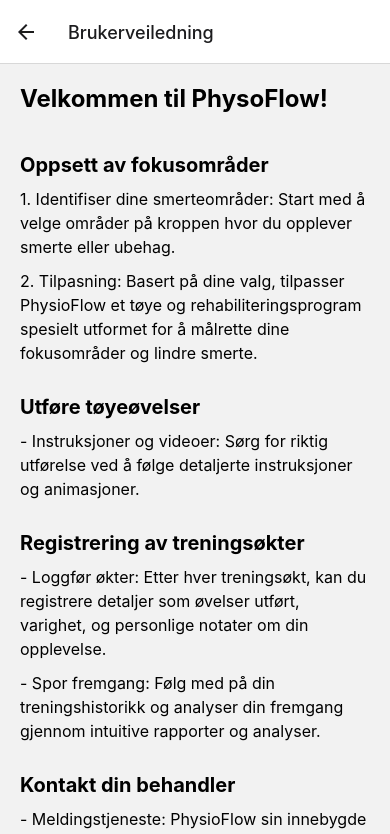
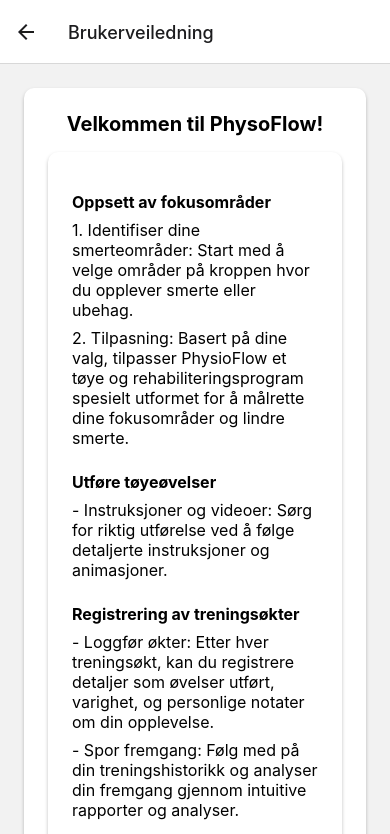
Before and after one commit to TommyS-NO/PhysioFlow-Prototype, a React Native app in the folder frontend/: screen /UserGuideScreen in a window 390 px wide. Shown: the top 834 px of the page. Built offline with nearby package versions, Linux system fonts and the light colour scheme; no server answers; the database is empty.

Commit message:
Styled About- and UserScreen

```diff
--- a/frontend/Screens/AboutScreen.tsx
+++ b/frontend/Screens/AboutScreen.tsx
@@ -1,79 +1,83 @@
 import React from "react";
 import { ScrollView, Text, Image, StyleSheet, View } from "react-native";
-import FooterNavigation from "../Components/FooterNavigation/FooterNavigation";
-
+// import FooterNavigation from "../Components/FooterNavigation/FooterNavigation";
+import { theme } from "../theme";
 
 const AboutScreen: React.FC = () => {
   return (
     <View style={styles.container}>
-    <ScrollView
-      style={styles.scrollView}
-      contentContainerStyle={styles.contentContainer}
-    >
-      <Text style={styles.heading}>PhysioFlow</Text>
+      <View style={styles.textContainer}>
+        <Text style={styles.title}>PhysioFlow</Text>
+        <ScrollView style={styles.textContainer}>
           <Text style={styles.text}>
-        Velkommen til PhysioFlow- din digitale partner for fysioterapi og
+            Velkommen til PhysioFlow - din digitale partner for fysioterapi og
             rehabilitering, når og hvor det passer deg.{" "}
           </Text>
           <Text style={styles.text}>
             Ved å kombinere det nyeste innen kunstig intelligens (AI) med
             ekspertisen til vårt team av fysioterapeuter, har vi skapt en unik
-        plattform designet for å gi deg personlig tilpasset veiledning og støtte
-        gjennom din rehabiliteringsreise.
+            plattform designet for å gi deg personlig tilpasset veiledning og
+            støtte gjennom din rehabiliteringsreise.
           </Text>
           <Image
             source={require("../Assets/Robot_1.png")}
-        style={styles.welcomeImage}
+            style={styles.image}
           />
-      <Text style={styles.heading}>Vår visjon</Text>
+          <Text style={styles.header}>Vår visjon</Text>
           <Text style={styles.text}>
-        I en verden hvor tilgangen til helsehjelp stadig utfordres av både tid
-        og sted, er vår visjon å bringe fysioterapien hjem til deg. PhysioFlow
-        ble grunnlagt med en formening om at alle fortjener tilgang til
-        kvalitetsmessig fysioterapi, uavhengig av hvor de befinner seg.
+            I en verden hvor tilgangen til helsehjelp stadig utfordres av både
+            tid og sted, er vår visjon å bringe fysioterapien hjem til deg.
+            PhysioFlow ble grunnlagt med en formening om at alle fortjener
+            tilgang til kvalitetsmessig fysioterapi, uavhengig av hvor de
+            befinner seg.
           </Text>
-      <Text style={styles.heading}>Hvordan PhysioFlow fungerer</Text>
+          <Text style={styles.header}>Hvordan PhysioFlow fungerer</Text>
           <Text style={styles.bulletPoints}>Personlig tilpasning:</Text>
           <Text style={styles.text}>
-        Når du laster ned PhysioFlow-appen og oppretter din profil, blir du bedt
-        om å dele informasjon om din fysiske tilstand, dine mål og eventuelle
-        smerter eller skader. Denne informasjonen danner grunnlaget for din
-        personlige rehabiliteringsplan.
+            Når du laster ned PhysioFlow-appen og oppretter din profil, blir du
+            bedt om å dele informasjon om din fysiske tilstand, dine mål og
+            eventuelle smerter eller skader. Denne informasjonen danner
+            grunnlaget for din personlige rehabiliteringsplan.
           </Text>
 
-      <Text style={styles.bulletPoints}>Tilgjengelighet og fleksibilitet:</Text>
+          <Text style={styles.bulletPoints}>
+            Tilgjengelighet og fleksibilitet:
+          </Text>
           <Text style={styles.text}>
-        Med PhysioFlow i lommen, har du tilgang til fysioterapi døgnet rundt,
-        uten behov for å tilpasse deg tidsskjemaer eller reise til en klinikk.
-        Enten du er hjemme, på jobb, eller på reise, gir vi deg verktøyene du
-        trenger for å jobbe mot bedre helse.
+            Med PhysioFlow i lommen, har du tilgang til fysioterapi døgnet
+            rundt, uten behov for å tilpasse deg tidsskjemaer eller reise til en
+            klinikk. Enten du er hjemme, på jobb, eller på reise, gir vi deg
+            verktøyene du trenger for å jobbe mot bedre helse.
           </Text>
           <Image
             source={require("../Assets/StretchOldMale.png")}
-        style={styles.teamImage}
+            style={styles.image}
           />
           <Text style={styles.bulletPoints}>Din digitale fysioterapeut:</Text>
           <Text style={styles.text}>
-        Gjennom appen vil du motta daglige treningsplaner, instruksjonsvideoer
-        og oppfølgingsverktøy som hjelper deg å holde deg på sporet.
-        AI-teknologien muliggjør også tilpasning av programmet ditt over tid
-        basert på din progresjon og eventuelle tilbakemeldinger du gir.
+            Gjennom appen vil du motta daglige treningsplaner,
+            instruksjonsvideoer og oppfølgingsverktøy som hjelper deg å holde
+            deg på sporet. AI-teknologien muliggjør også tilpasning av
+            programmet ditt over tid basert på din progresjon og eventuelle
+            tilbakemeldinger du gir.
           </Text>
 
-      <Text style={styles.heading}>Vårt team</Text>
+          <Text style={styles.header}>Vårt team</Text>
           <Text style={styles.text}>
-        Bak PhysioFlow står et dedikert team av fysioterapeuter, dataforskere og
-        teknologientusiaster, alle med et felles mål om å gjøre rehabilitering
-        så tilgjengelig og effektiv som mulig. Vi er stolte av å kunne tilby en
-        tjeneste som ikke bare leder an i teknologisk innovasjon, men som også
-        er dypt forankret i profesjonell fysioterapipraksis.
+            Bak PhysioFlow står et dedikert team av fysioterapeuter,
+            dataforskere og teknologientusiaster, alle med et felles mål om å
+            gjøre rehabilitering så tilgjengelig og effektiv som mulig. Vi er
+            stolte av å kunne tilby en tjeneste som ikke bare leder an i
+            teknologisk innovasjon, men som også er dypt forankret i
+            profesjonell fysioterapipraksis.
           </Text>
           <Image
             source={require("../Assets/Our_team.png")}
-        style={styles.teamImage}
+            style={styles.image}
           />
         </ScrollView>
-     <FooterNavigation />
+      </View>
+      {/* <FooterNavigation /> */}
     </View>
   );
 };
@@ -81,44 +85,62 @@
 const styles = StyleSheet.create({
   container: {
     flex: 1,
-    backgroundColor: 'white',
+    padding: theme.spacing.large,
+    marginBottom: 70,
   },
-  scrollView: {
-    flex: 1,
+  textContainer: {
+    padding: 10,
+    borderRadius: 10,
+    backgroundColor: "#FFF",
+    shadowColor: "#000",
+    shadowOffset: { width: 0, height: 2 },
+    shadowOpacity: 0.25,
+    shadowRadius: 3.84,
+    elevation: 5,
   },
-  contentContainer: {
-    padding: 20,
-  },
-  heading: {
-    fontSize: 20,
+  title: {
+    fontSize: theme.fontSize.title,
+    marginTop: 20,
     fontWeight: "bold",
-    marginBottom: 20,
+    marginBottom: theme.spacing.medium,
     textAlign: "center",
   },
-  text: {
-    fontSize: 16,
-    marginBottom: 20,
-  },
-  bulletPoints: {
+  header: {
+    marginTop: 20,
     fontSize: 16,
     fontWeight: "bold",
-    marginBottom: 5,
-    marginTop: 10,
+    marginBottom: theme.spacing.medium,
   },
-  welcomeImage: {
-    width: 300,
+  text: {
+    fontSize: theme.fontSize.regular,
+    color: theme.colors.text,
+    marginBottom: theme.spacing.small,
+  },
+  button: {
+    padding: theme.spacing.medium,
+    backgroundColor: theme.colors.button,
+    borderRadius: theme.borderRadius.small,
+    marginTop: theme.spacing.large,
+  },
+  buttonText: {
+    color: "#FFF",
+    fontSize: theme.fontSize.regular,
+    fontWeight: "bold",
+    textAlign: "center",
+  },
+  image: {
+    width: "100%", // eller en spesifikk bredde basert på ditt design
     height: 300,
     borderRadius: 10,
     marginBottom: 20,
     alignSelf: "center",
   },
-  teamImage: {
-    width: 350,
-    height: 300,
-    borderRadius: 10,
-    marginBottom: 20,
-    alignSelf: "center",
+  bulletPoints: {
+    fontSize: theme.fontSize.regular,
+    fontWeight: "bold",
+    marginBottom: theme.spacing.small,
+    marginTop: theme.spacing.medium,
+    color: theme.colors.text,
   },
 });
-
 export default AboutScreen;
--- a/frontend/Screens/UserGuideScreen.tsx
+++ b/frontend/Screens/UserGuideScreen.tsx
@@ -4,6 +4,7 @@
 import { View, Text, StyleSheet, ScrollView } from "react-native";
 import { useNavigation } from "@react-navigation/native";
 import CustomButton from "../Components/CustomButton/CustomButton";
+import { theme } from "../theme";
 
 const UserGuideScreen: React.FC = () => {
   const navigation = useNavigation();
@@ -17,13 +18,14 @@
   };
 
   return (
-		<ScrollView style={styles.container}>
+    <View style={styles.container}>
+      <View style={styles.textContainer}>
         <Text style={styles.title}>Velkommen til PhysoFlow!</Text>
-
+        <ScrollView style={styles.textContainer}>
           <Text style={styles.heading}>Oppsett av fokusområder</Text>
           <Text style={styles.text}>
-				1. Identifiser dine smerteområder: Start med å velge områder på kroppen
-				hvor du opplever smerte eller ubehag.
+            1. Identifiser dine smerteområder: Start med å velge områder på
+            kroppen hvor du opplever smerte eller ubehag.
           </Text>
           <Text style={styles.text}>
             2. Tilpasning: Basert på dine valg, tilpasser PhysioFlow et tøye og
@@ -32,23 +34,17 @@
           </Text>
 
           <Text style={styles.heading}>Utføre tøyeøvelser</Text>
-			{/* <Text style={styles.text}>
-        - Daglige øvelsesforslag: Få anbefalinger for øvelser som passer for
-        dine fokusområder, komplett med instruksjonsvideoer og guider.
-      </Text> */}
+
           <Text style={styles.text}>
             - Instruksjoner og videoer: Sørg for riktig utførelse ved å følge
             detaljerte instruksjoner og animasjoner.
           </Text>
-			{/* <Text style={styles.text}>
-        - Tidtakning: Bruk appens tidtakerfunksjon for å overvåke varigheten av
-        hver øvelse for maksimal effektivitet.
-      </Text> */}
 
           <Text style={styles.heading}>Registrering av treningsøkter</Text>
           <Text style={styles.text}>
-				- Loggfør økter: Etter hver treningsøkt, kan du registrere detaljer som
-				øvelser utført, varighet, og personlige notater om din opplevelse.
+            - Loggfør økter: Etter hver treningsøkt, kan du registrere detaljer
+            som øvelser utført, varighet, og personlige notater om din
+            opplevelse.
           </Text>
           <Text style={styles.text}>
             - Spor fremgang: Følg med på din treningshistorikk og analyser din
@@ -57,19 +53,21 @@
 
           <Text style={styles.heading}>Kontakt din behandler</Text>
           <Text style={styles.text}>
-				- Meldingstjeneste: PhysioFlow sin innebygde meldingstjeneste lar deg
-				enkelt kommunisere med din behandler for rådgivning eller veiledning.
+            - Meldingstjeneste: PhysioFlow sin innebygde meldingstjeneste lar
+            deg enkelt kommunisere med din behandler for rådgivning eller
+            veiledning.
           </Text>
           <Text style={styles.text}>
-				- Del din fremgang: Med din tillatelse, kan du dele treningslogger og
-				fremgangsrapporter med din behandler for tilpasset veiledning.
+            - Del din fremgang: Med din tillatelse, kan du dele treningslogger
+            og fremgangsrapporter med din behandler for tilpasset veiledning.
           </Text>
 
           <Text style={styles.heading}>Ekstra funksjoner</Text>
 
           <Text style={styles.text}>
-				- Justering av program: Du kan når som helst justere ditt øvelsesprogram
-				basert på endringer i dine fokusområder eller ut fra din helsetilstand.
+            - Justering av program: Du kan når som helst justere ditt
+            øvelsesprogram basert på endringer i dine fokusområder eller ut fra
+            din helsetilstand.
           </Text>
 
           <View style={styles.buttonContainer}>
@@ -77,29 +75,43 @@
             <CustomButton onPress={handleContactPress} title="Kontakt oss" />
           </View>
         </ScrollView>
+      </View>
+    </View>
   );
 };
 
 const styles = StyleSheet.create({
   container: {
     flex: 1,
-		padding: 20,
+    padding: theme.spacing.large,
+  },
+  textContainer: {
+    flex: 1,
+    padding: theme.spacing.large,
+    borderRadius: 10,
+    backgroundColor: "#FFF",
+    shadowColor: "#000",
+    shadowOffset: { width: 0, height: 2 },
+    shadowOpacity: 0.25,
+    shadowRadius: 3.84,
+    elevation: 5,
   },
   title: {
-		fontSize: 24,
+    fontSize: theme.fontSize.title,
     fontWeight: "bold",
-		marginBottom: 20,
+    marginBottom: theme.spacing.medium,
+    textAlign: "center",
   },
   heading: {
-		fontSize: 20,
+    fontSize: theme.fontSize.regular,
     fontWeight: "bold",
-		marginTop: 20,
-		marginBottom: 10,
+    marginTop: theme.spacing.medium,
+    marginBottom: theme.spacing.small,
   },
   text: {
-		fontSize: 16,
-		marginBottom: 10,
-		lineHeight: 24,
+    fontSize: theme.fontSize.regular,
+    color: theme.colors.text,
+    marginBottom: theme.spacing.small,
   },
   buttonContainer: {
     marginTop: 20,
```
Lines whose indentation alone changed are shown as unchanged.
